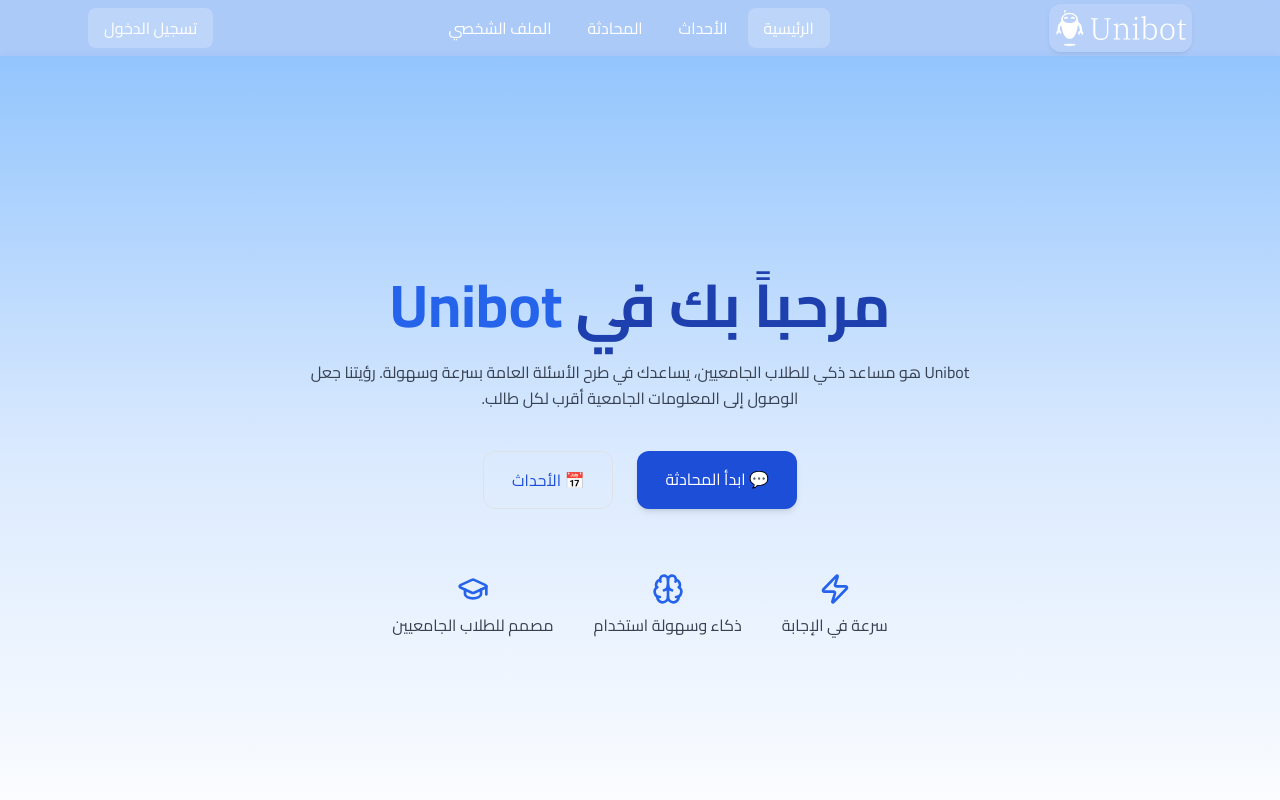
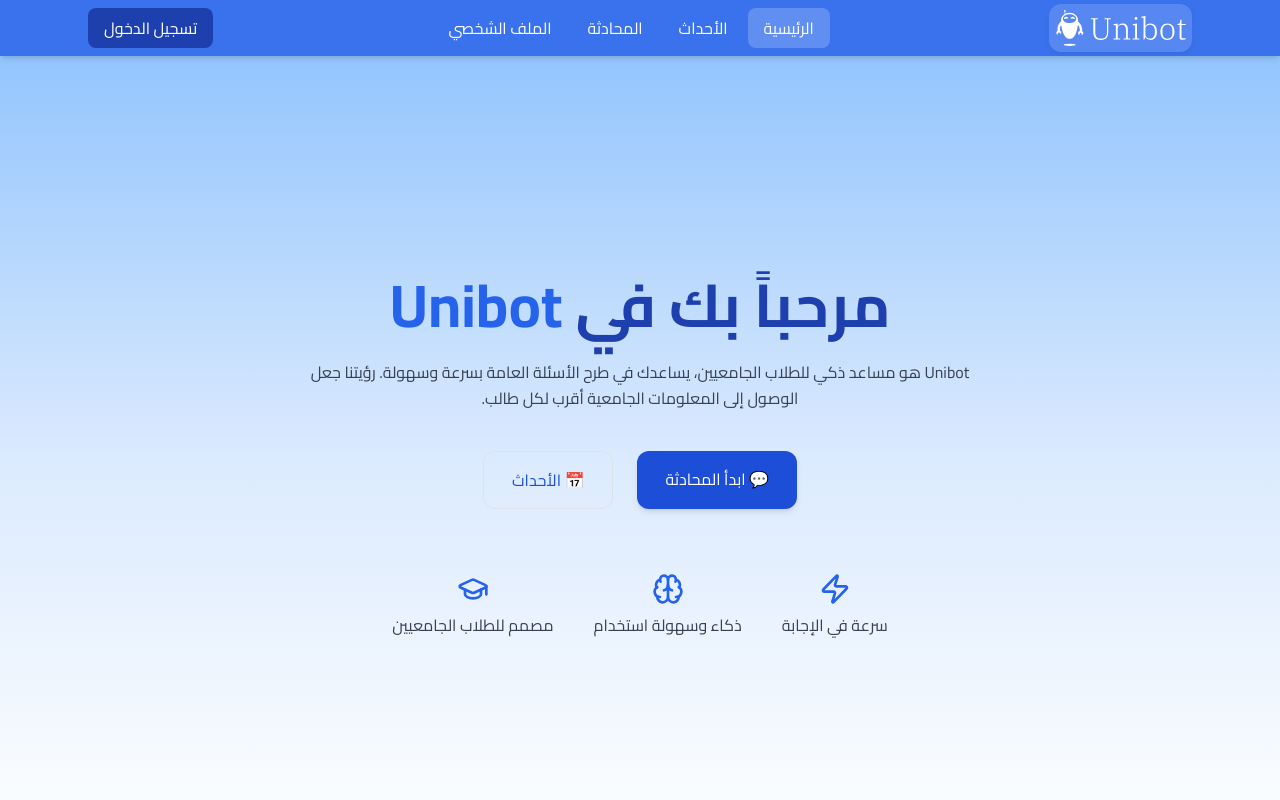
Before and after one commit to M0simi/portfolio, a React (Create React App) app in the folder unibot_project/unibot_frontend/: page / in a window 1280 px wide. Shown: the top 800 px of the page. Built offline with nearby package versions, Linux system fonts and the light colour scheme; a small style sheet from the web is missing.

Commit message:
Simplify Navbar component and styles
Refactor Navbar component to simplify styles and remove unused state and effects.

```diff
--- a/unibot_project/unibot_frontend/src/components/Navbar.js
+++ b/unibot_project/unibot_frontend/src/components/Navbar.js
@@ -1,51 +1,24 @@
-import { useState, useEffect } from "react";
-import { NavLink, Link, useNavigate, useLocation } from "react-router-dom";
-import logo from "../assets/vector/default-monochrome-white.svg"; // ← هذه بس اللي تغيّرت
+import { NavLink, Link } from "react-router-dom";
+import logo from "../assets/vector/default-monochrome-white.svg";
 
 export default function Navbar() {
-  const base = "px-3 py-2 rounded-lg hover:bg-white/10 transition";
+  const base =
+    "px-3 py-2 rounded-lg transition hover:bg-white/10 focus:outline-none focus:ring-2 focus:ring-white/20";
   const active = "bg-white/20 text-white";
+
   const token = localStorage.getItem("token");
-  const navigate = useNavigate();
-  const location = useLocation();
-
-  const [scrolled, setScrolled] = useState(false);
-  const isLanding = location.pathname === "/";
-
-  useEffect(() => {
-    const handleScroll = () => setScrolled(window.scrollY > 30);
-    window.addEventListener("scroll", handleScroll);
-    return () => window.removeEventListener("scroll", handleScroll);
-  }, []);
 
   const handleLogout = () => {
     localStorage.removeItem("token");
-    navigate("/");
-    window.location.reload();
+    window.location.assign("/");
   };
 
-  const headerBg = scrolled
-    ? "bg-blue-600/70 backdrop-blur-md shadow-md"
-    : isLanding
-    ? "bg-blue-500/40 backdrop-blur-sm"
-    : "bg-white/80 backdrop-blur-md shadow-sm";
-
-  const textColor = isLanding && !scrolled ? "text-white" : "text-gray-800";
-
   return (
-    <header className={`sticky top-0 z-50 transition-all duration-300 font-cairo ${headerBg}`}>
-      <div className={`max-w-6xl mx-auto px-4 sm:px-6 lg:px-8 h-14 flex items-center justify-between ${textColor}`}>
-
-        {/* ==== اللوقو فقط داخل كبسولة زرقاء خفيفة ==== */}
+    <header className="sticky top-0 z-50 bg-blue-600/90 backdrop-blur-md shadow-md font-cairo">
+      <div className="max-w-6xl mx-auto px-4 sm:px-6 lg:px-8 h-14 flex items-center justify-between text-white">
+        {/* الشعار */}
         <Link to="/" className="flex items-center">
-          <div
-            className={[
-              "rounded-xl p-1.5",
-              isLanding && !scrolled ? "bg-white/15" : "bg-blue-500/10",
-              "ring-1 ring-white/10",
-              "shadow-sm"
-            ].join(" ")}
-          >
+          <div className="rounded-xl p-1.5 bg-white/15 ring-1 ring-white/10 shadow-sm">
             <img
               src={logo}
               alt="Unibot logo"
@@ -74,22 +47,14 @@
         {token ? (
           <button
             onClick={handleLogout}
-            className={`px-3 py-2 rounded-lg transition ${
-              isLanding && !scrolled
-                ? "bg-red-500/80 hover:bg-red-600/90 text-white"
-                : "bg-red-600 hover:bg-red-700 text-white"
-            }`}
+            className="px-3 py-2 rounded-lg bg-red-600 hover:bg-red-700 transition"
           >
             خروج
           </button>
         ) : (
           <Link
             to="/login"
-            className={`px-3 py-2 rounded-lg transition ${
-              isLanding && !scrolled
-                ? "bg-white/20 text-white hover:bg-white/30"
-                : "bg-blue-700 text-white hover:bg-blue-800"
-            }`}
+            className="px-3 py-2 rounded-lg bg-blue-800 hover:bg-blue-900 transition"
           >
             تسجيل الدخول
           </Link>
```
